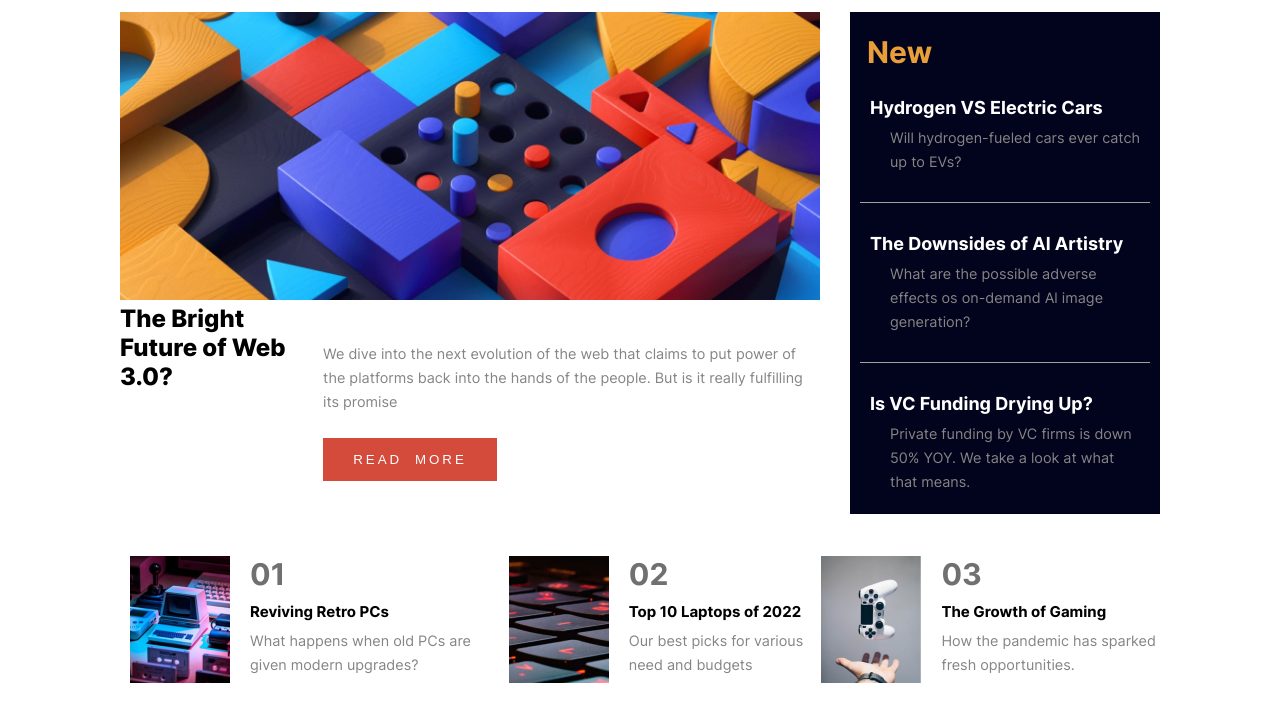
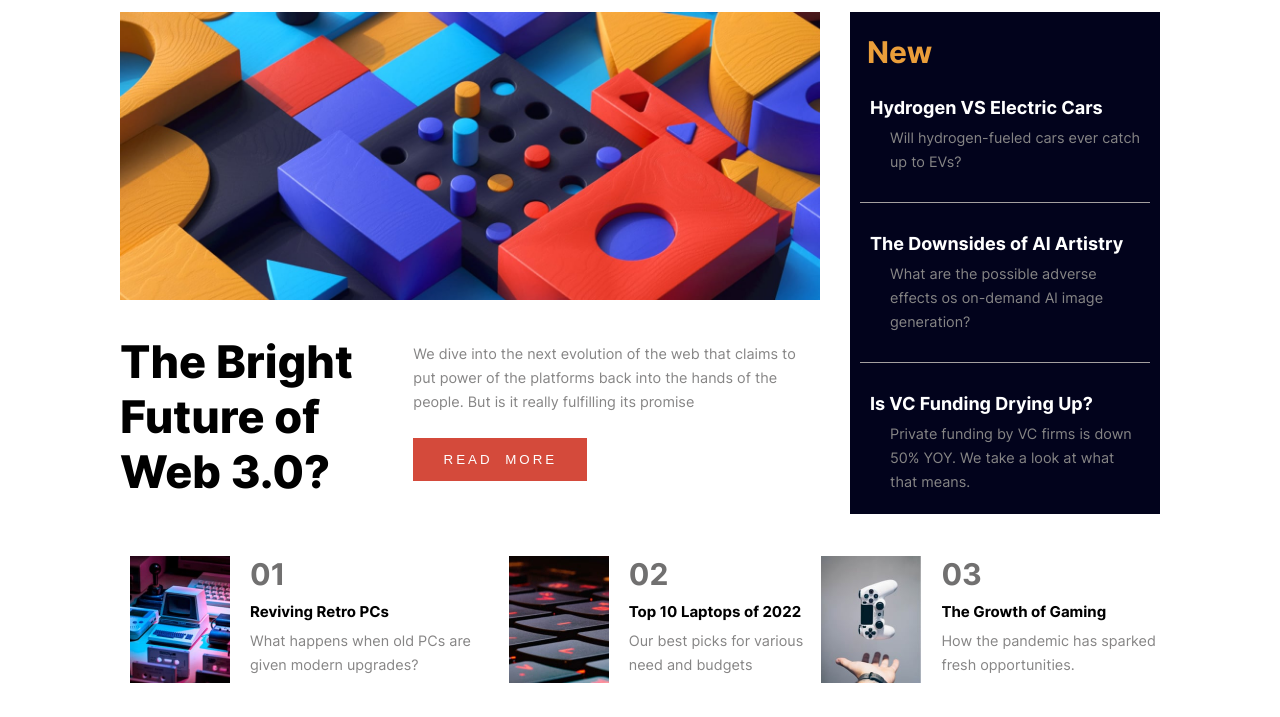
Before and after one commit to daviribeiroads/pagina-inicial-de-deniticia, a plain HTML site: page index.html in a window 1280 px wide. Shown: the part 83-800 px from the top of the page. Drawn offline with Linux system fonts and the light colour scheme.

Commit message:
Atualização do codigo

```diff
--- a/index.html
+++ b/index.html
@@ -28,7 +28,7 @@
                 <img id="logo-mobile" src="images/image-web-3-mobile.jpg" alt="Imagem Tridimenscional Colorida">
                 <div class="container-h1">
                     <div id="h1">
-                        <h1 style="">The Bright Future of Web 3.0?</h1>
+                        <h1>The Bright Future of Web 3.0?</h1>
                     </div>
                     <div class="texte-button">
                         <p>We dive into the next evolution of the web that claims to put power of the platforms back into the hands of the people. But is it really fulfilling its promise</p>
--- a/style/desktop.css
+++ b/style/desktop.css
@@ -25,6 +25,11 @@ p {
 }
 
 /* section one */
+
+#h1 > h1 {
+    font-size: 45px;
+    margin-top: 30px;
+}
 
 a:hover {
     color: #d17f76;
--- a/style/style.css
+++ b/style/style.css
@@ -7,17 +7,17 @@
 
 @font-face {
     font-family: 'Inter';
-    src: url('/fonts/Inter-ExtraBold.ttf') format('truetype');
+    src: url('/fonte/Inter-ExtraBold.ttf') format('truetype');
 }
 
 @font-face {
     font-family: 'Inter-regular';
-    src: url('/fonts/Inter-Regular.ttf') format('truetype');
+    src: url('/fonte/Inter-Regular.ttf') format('truetype');
 }
 
 @font-face {
     font-family: 'InterBold';
-    src: url('/fonts/Inter-Bold.ttf') format('truetype');
+    src: url('/fonte/Inter-Bold.ttf') format('truetype');
 }
 
 #h1 > h1 {
```
Also changed, not shown: fonte/Inter-Bold.ttf (added), fonte/Inter-ExtraBold.ttf (added), fonte/Inter-Regular.ttf (added), fonte/Inter-VariableFont_slnt,wght.ttf (added), fonte/README.txt (added).
